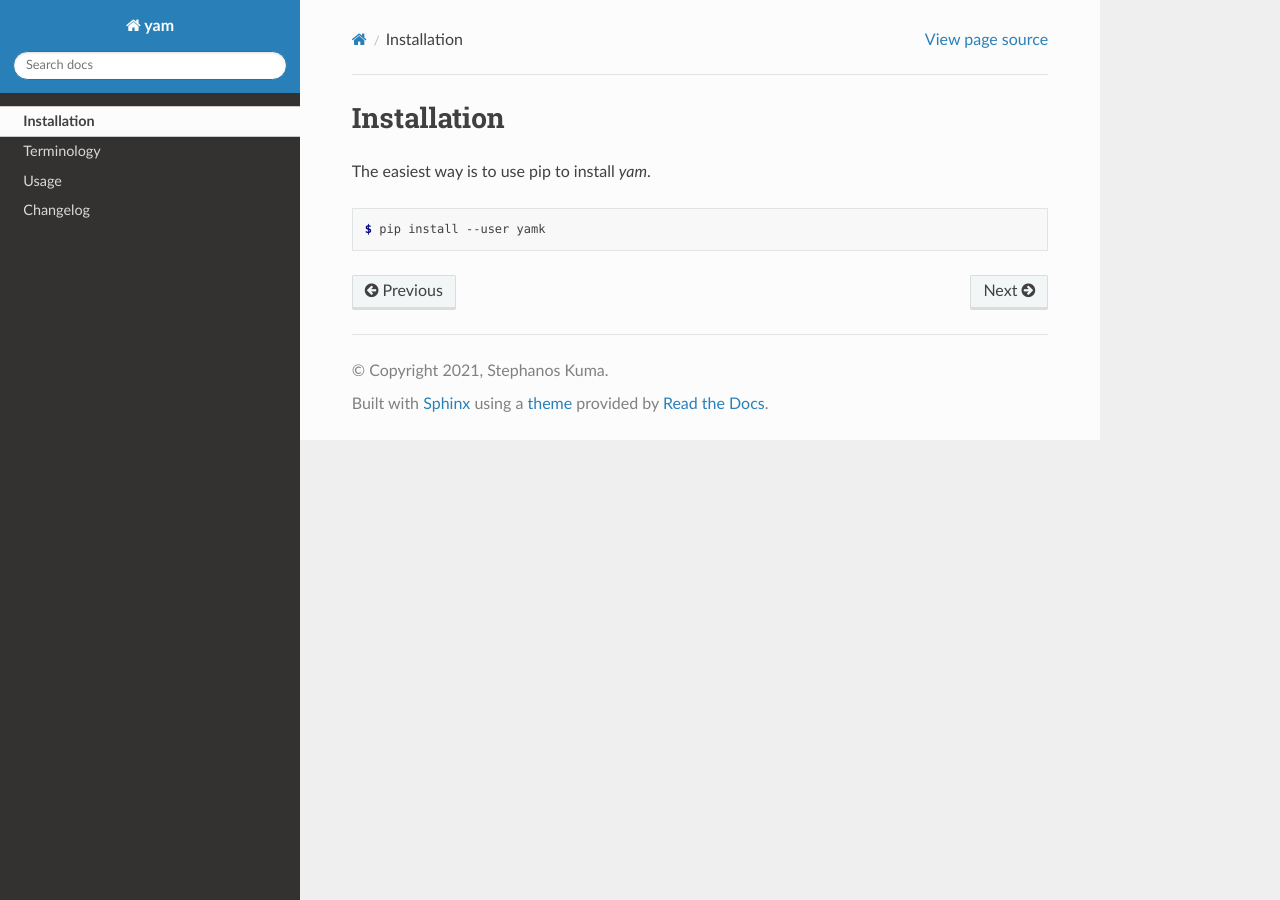
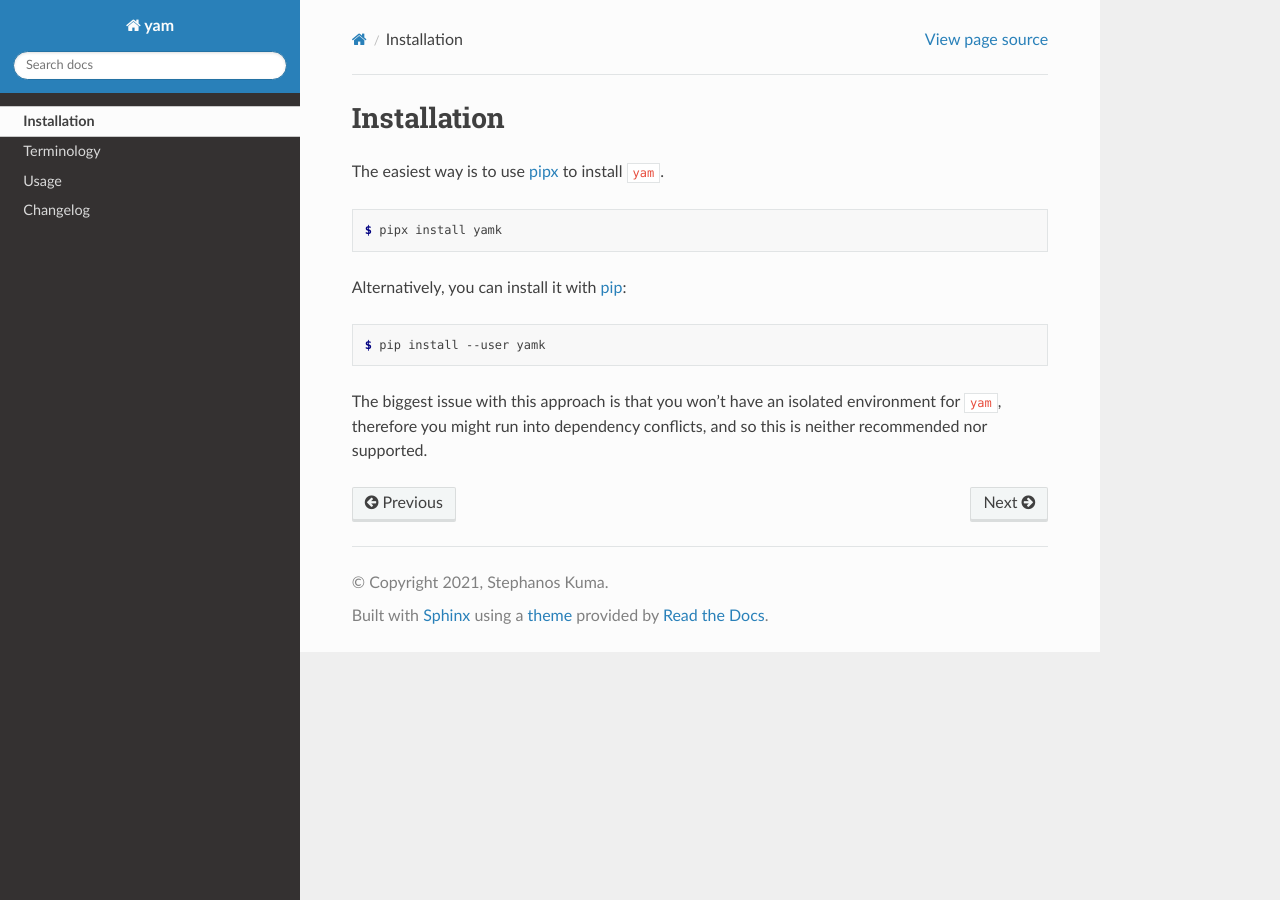
Before and after one commit to spapanik/yamk, a Sphinx documentation site: the page built from docs/source/installation.rst, in a window 1280 px wide. Built offline with Sphinx 7.4.7 and the Read the Docs theme 2.0.0, drawn with Linux system fonts in a browser that asks for light colours.

Commit message:
Improve documentation

```diff
--- a/CHANGELOG.rst
+++ b/CHANGELOG.rst
@@ -8,6 +8,10 @@ The format is based on `Keep a Changelog`_, and this project adheres to `Semanti
 
 `Unreleased`_
 -------------
+
+Added
+^^^^^
+* Allow passing extra arguments to a command
 
 `5.1.0`_ - 2023-04-28
 ---------------------
--- a/README.rst
+++ b/README.rst
@@ -47,9 +47,8 @@ Usage
 but you can specify a different file if you want. Specifying a name ``<name.toml>`` will also parse all the ``.toml``
 files in the directory named ``<name.toml>.d``.
 
-``yam`` can be invoked by using the command ``yam``, which is also
-aliased to ``yamk``. ``yam`` follows the GNU recommendations for command
-line interfaces.
+``yam`` can be invoked by using the command ``yam``, which is also aliased to ``yamk``. ``yam`` follows
+the GNU recommendations for command line interfaces.
 
 Links
 -----
--- a/docs/source/installation.rst
+++ b/docs/source/installation.rst
@@ -2,8 +2,21 @@
 Installation
 ============
 
-The easiest way is to use pip to install *yam*.
+The easiest way is to use `pipx`_ to install ``yam``.
 
-.. code-block:: console
+.. code:: console
 
-    $ pip install --user yamk
+   $ pipx install yamk
+
+Alternatively, you can install it with `pip`_:
+
+.. code:: console
+
+   $ pip install --user yamk
+
+The biggest issue with this approach is that you won't have an isolated
+environment for ``yam``, therefore you might run into dependency conflicts,
+and so this is neither recommended nor supported.
+
+.. _pip: https://pip.pypa.io/en/stable/
+.. _pipx: https://pypa.github.io/pipx/
--- a/docs/source/usage.rst
+++ b/docs/source/usage.rst
@@ -137,6 +139,7 @@ Implicit
 
     * *.target*: the name of the target. In case of a file target, it's the absolute path to the file, regardless of they way it was defined.
     * *.requirements*: the array of the requirements. All the file requirements are given as their absolute paths.
+    * *.extra*: an array of all the extra arguments passed to the yam command.
 
     All the implicit variables, they are specific to the target that it's being built, i.e. if the file target is specified as a regular expression, the absolute path to the specific file, not the regex path.
 
```
Also changed, not shown: other parts of docs/source/usage.rst (+2 -0 lines).
